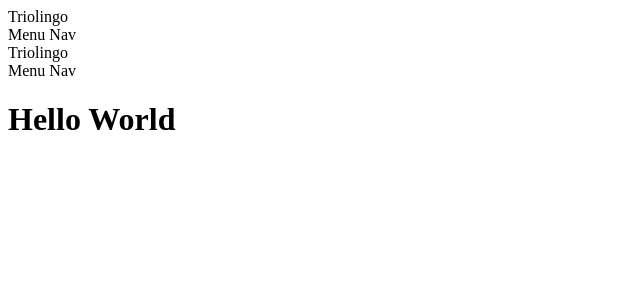
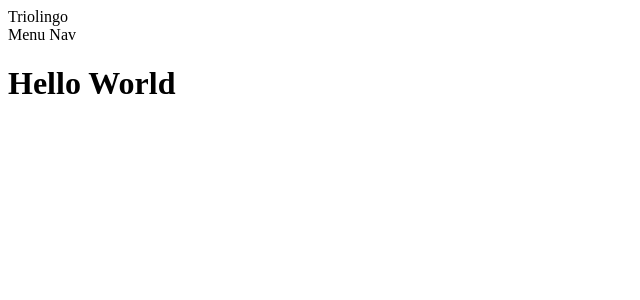
Before and after one commit to gtstarnes/TrioLingo, a React (Vite) app: page / in a window 1280 px wide. Shown: the top 300 px of the page, without its empty margins (0-640 px from the left). Built offline with nearby package versions, Linux system fonts and the light colour scheme.

Commit message:
removed header from app

```diff
--- a/src/App.tsx
+++ b/src/App.tsx
@@ -1,13 +1,11 @@
 
 import './App.css'
-import Header from './components/header';
 
 function App() {
 
 
   return (
     <>
-      <Header />
       <h1>Hello World</h1>
     </>
   )
```
